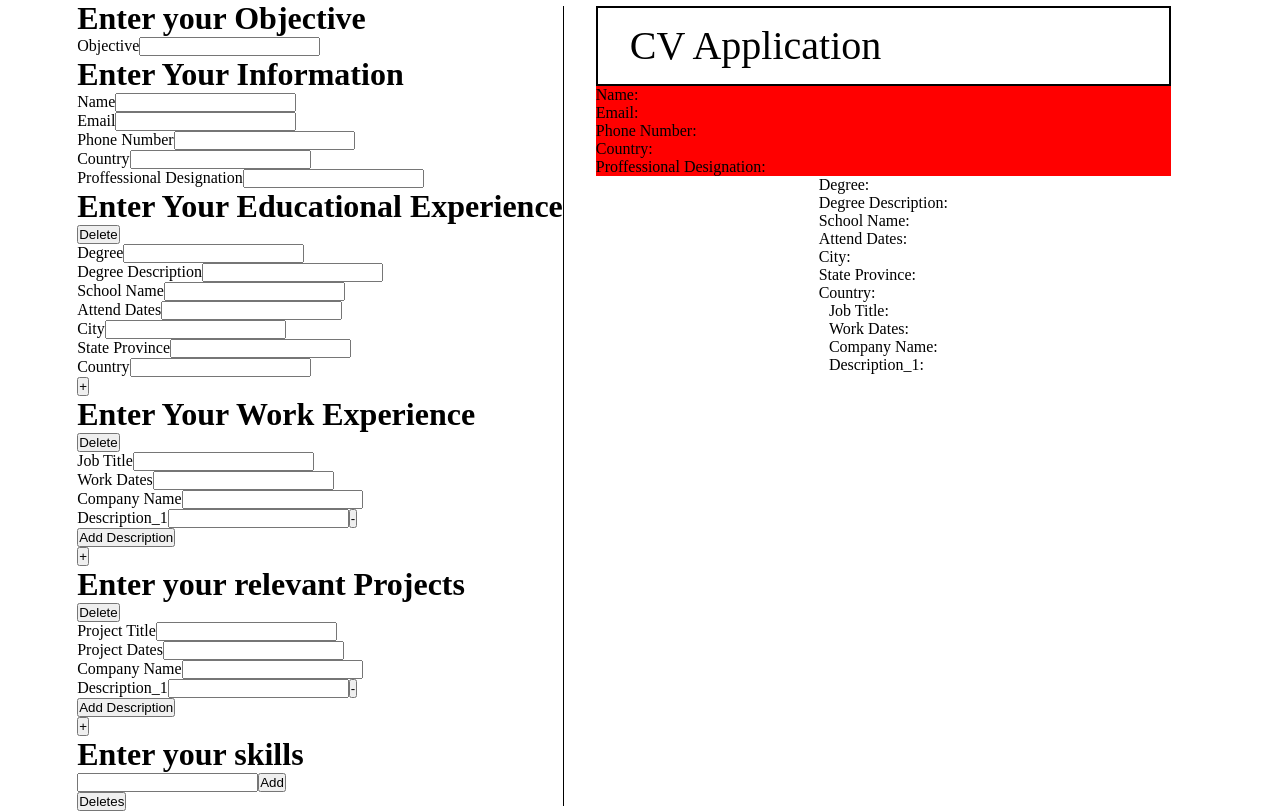
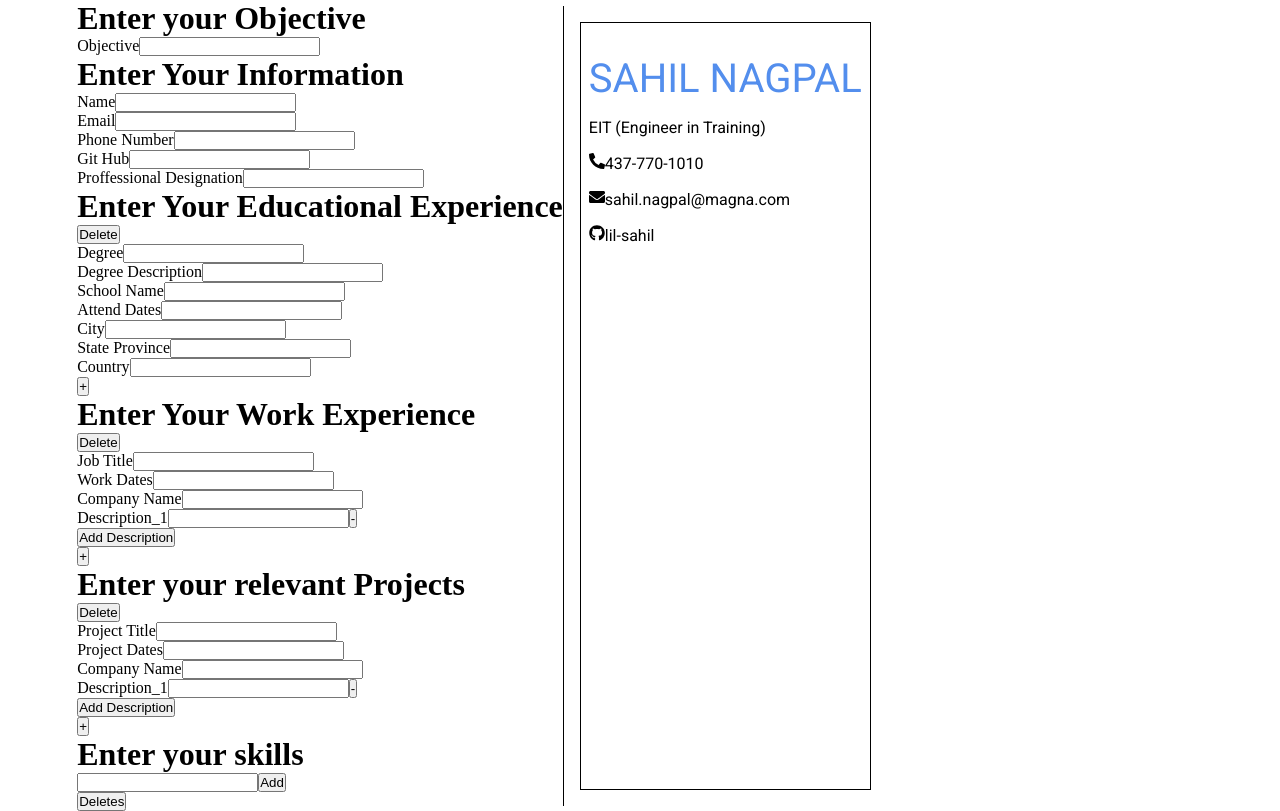
Before and after one commit to lil-sahil/react_cv_project, a React (Create React App) app: page / in a window 1280 px wide. Built offline with nearby package versions, Linux system fonts and the light colour scheme.

Commit message:
react icons added.

```diff
--- a/package.json
+++ b/package.json
@@ -3,11 +3,16 @@
   "version": "0.1.0",
   "private": true,
   "dependencies": {
+    "@fortawesome/fontawesome-svg-core": "^6.1.1",
+    "@fortawesome/free-regular-svg-icons": "^6.1.1",
+    "@fortawesome/free-solid-svg-icons": "^6.1.1",
+    "@fortawesome/react-fontawesome": "^0.1.18",
     "@testing-library/jest-dom": "^5.16.4",
     "@testing-library/react": "^13.3.0",
     "@testing-library/user-event": "^13.5.0",
     "react": "^18.1.0",
     "react-dom": "^18.1.0",
+    "react-icons": "^4.4.0",
     "react-scripts": "5.0.1",
     "web-vitals": "^2.1.4"
   },
--- a/public/index.html
+++ b/public/index.html
@@ -9,21 +9,9 @@
       name="description"
       content="Web site created using create-react-app"
     />
-    <link rel="apple-touch-icon" href="%PUBLIC_URL%/logo192.png" />
-    <!--
-      manifest.json provides metadata used when your web app is installed on a
-      user's mobile device or desktop. See https://developers.google.com/web/fundamentals/web-app-manifest/
-    -->
-    <link rel="manifest" href="%PUBLIC_URL%/manifest.json" />
-    <!--
-      Notice the use of %PUBLIC_URL% in the tags above.
-      It will be replaced with the URL of the `public` folder during the build.
-      Only files inside the `public` folder can be referenced from the HTML.
-
-      Unlike "/favicon.ico" or "favicon.ico", "%PUBLIC_URL%/favicon.ico" will
-      work correctly both with client-side routing and a non-root public URL.
-      Learn how to configure a non-root public URL by running `npm run build`.
-    -->
+    <link rel="preconnect" href="https://fonts.googleapis.com">
+    <link rel="preconnect" href="https://fonts.gstatic.com" crossorigin>
+    <link href="https://fonts.googleapis.com/css2?family=Roboto&display=swap" rel="stylesheet">
     <title>React App</title>
   </head>
   <body>
--- a/src/App.js
+++ b/src/App.js
@@ -16,11 +16,11 @@ class App extends Component {
       // General Information
       generalInformation: [
         {
-          name: "",
-          email: "",
-          phoneNumber: "",
-          country: "",
-          proffessionalDesignation: "",
+          name: "Sahil Nagpal",
+          email: "sahil.nagpal@magna.com",
+          phoneNumber: "437-770-1010",
+          gitHub: "lil-sahil",
+          proffessionalDesignation: "EIT (Engineer in Training)",
           id: 1,
         },
       ],
@@ -177,7 +177,7 @@ class App extends Component {
           name: "",
           email: "",
           phoneNumber: "",
-          country: "",
+          gitHub: "",
           proffessionalDesignation: "",
           id: 1,
         },
--- a/src/components/Preview.js
+++ b/src/components/Preview.js
@@ -1,4 +1,5 @@
 import React, { Component } from "react";
+import { FaPhoneAlt, FaEnvelope, FaGithub } from "react-icons/fa";
 
 // Utils
 import { createPreviewElements } from "../utils/createPreviewElements";
@@ -12,6 +13,38 @@ class Preview extends Component {
     return (
       <div id="preview-container">
         {/* Preview Sidebar */}
+        <div id="preview-sidebar">
+          <div id="preview-general">
+            <div className="name font-color">
+              {this.props.currentState.generalInformation[0].name.toUpperCase()}
+            </div>
+            <div className="prof-designation">
+              {
+                this.props.currentState.generalInformation[0]
+                  .proffessionalDesignation
+              }
+            </div>
+            <div className="phone">
+              <FaPhoneAlt />
+              {this.props.currentState.generalInformation[0].phoneNumber}
+            </div>
+            <div className="email">
+              <FaEnvelope />
+
+              {this.props.currentState.generalInformation[0].email}
+            </div>
+            <div className="git-hub">
+              <FaGithub />
+
+              {this.props.currentState.generalInformation[0].gitHub}
+            </div>
+          </div>
+
+          <div id="preview-skills"></div>
+
+          <div id="preview-education"></div>
+        </div>
+
         {/* General Information */}
         {/* Skills */}
         {/* Education */}
@@ -19,31 +52,32 @@ class Preview extends Component {
         {/* Preview Main */}
         {/* Preview Objective */}
         {/* Preview Work Experience */}
+        {/* Preview Project Experience */}
 
         {/* Preview Header */}
-        <div id="preview-header">
+        {/* <div id="preview-header">
           <div id="main-title">CV Application</div>
-        </div>
+        </div> */}
 
         {/* General Information */}
-        <div id="preview-general-information">
+        {/* <div id="preview-general-information">
           {createPreviewElements(this.props.currentState, "generalInformation")}
 
           <div id="image"></div>
-        </div>
+        </div> */}
 
         {/* Educational Experience */}
-        <div id="preview-educational-information">
+        {/* <div id="preview-educational-information">
           {createPreviewElements(
             this.props.currentState,
             "educationInformation"
           )}
-        </div>
+        </div> */}
 
         {/* Work Experience */}
-        <div id="preview-work-information">
+        {/* <div id="preview-work-information">
           {createPreviewElements(this.props.currentState, "workInformation")}
-        </div>
+        </div> */}
       </div>
     );
   }
--- a/src/index.css
+++ b/src/index.css
@@ -2,6 +2,18 @@
   margin: 0;
   padding: 0;
   box-sizing: border-box;
+}
+
+/* Global Variables */
+:root {
+  --main-font: 'Roboto', sans-serif;
+  --primary-color: #538eed;
+  --secondary-color: #313033;
+}
+
+/* Global classes */
+.font-color {
+  color: var(--primary-color);
 }
 
 
@@ -33,35 +45,37 @@
   border-left: 1px solid black;
 }
 
+/* Preview Container */
 #preview-container {
+  padding: 1rem;
+  height: 100%;
+  font-family: var(--main-font);
+}
+
+/* Preview Sidebar */
+#preview-sidebar {
+  width: fit-content;
+  border: black 1px solid;
+  height: 100%;
+  padding: 1rem 0.5rem;
   display: flex;
   flex-direction: column;
   align-items: center;
-  width: 90%;
-  height: 100%;
+  justify-content: space-between;
 }
 
-#preview-header {
-  height: 80px;
-  width: 100%;
-  border: black 2px solid;
+
+
+#preview-general > div {
+  margin-top: 1rem;
 }
 
-#main-title {
-  margin-left: 2rem;
-  display: flex;
-  flex-direction: row;
-  height: 100%;
-  align-items: center;
-  font-size: 40px;
+#preview-general > .prof-designation {
+  text-align: left;
 }
 
-/* General Information */
-#preview-general-information{
-  display: flex;
-  flex-direction: column;
-  justify-content: center;
-  align-items: flex-start;
-  background-color: red;
-  width: 100%;
+/* Preview General */
+#preview-general > .name {
+  font-size: 40px;
+  font-family: 'Roboto', sans-serif;
 }
```
Also changed, not shown: 1 other file (tests, documents, lock files or other folders).
